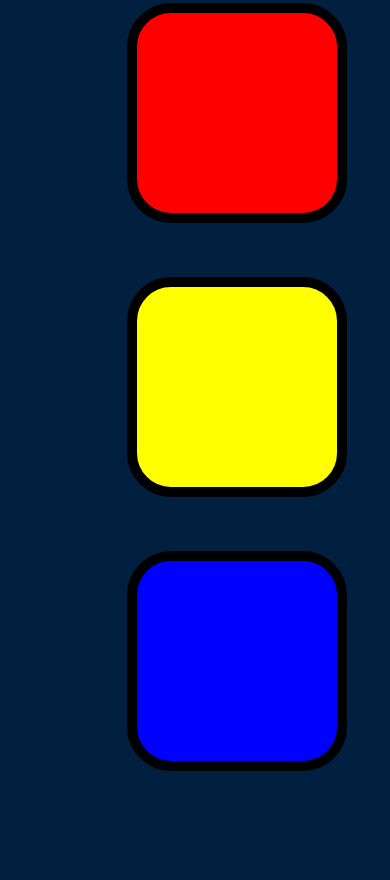
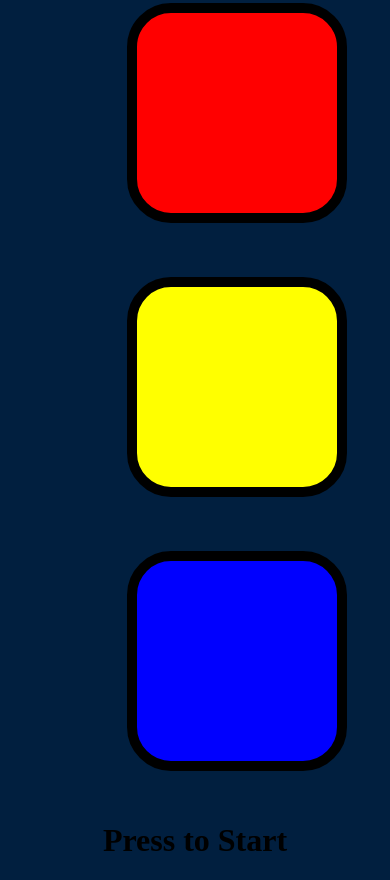
Before and after one commit to Coding-samuraai/The-Simon-Game, a plain HTML site: page index.html in a window 390 px wide. Shown: the part 477-1357 px from the top of the page. Before the commit the page ends 1285 px from the top, so only its background shows below. Drawn offline with nearby package versions, Linux system fonts and the light colour scheme.

Commit message:
Added a Start button.
Added a Start button, so that it can be played on phone also.

```diff
--- a/index.html
+++ b/index.html
@@ -35,6 +35,10 @@
 
   </div>
 
+  <div class="start-button">
+  <h1>Press to Start</h1>
+ </div>
+
 <script src="https://ajax.googleapis.com/ajax/libs/jquery/3.6.0/jquery.min.js"></script>
 <script src="game.js" charset="utf-8"></script>
 </body>
```
